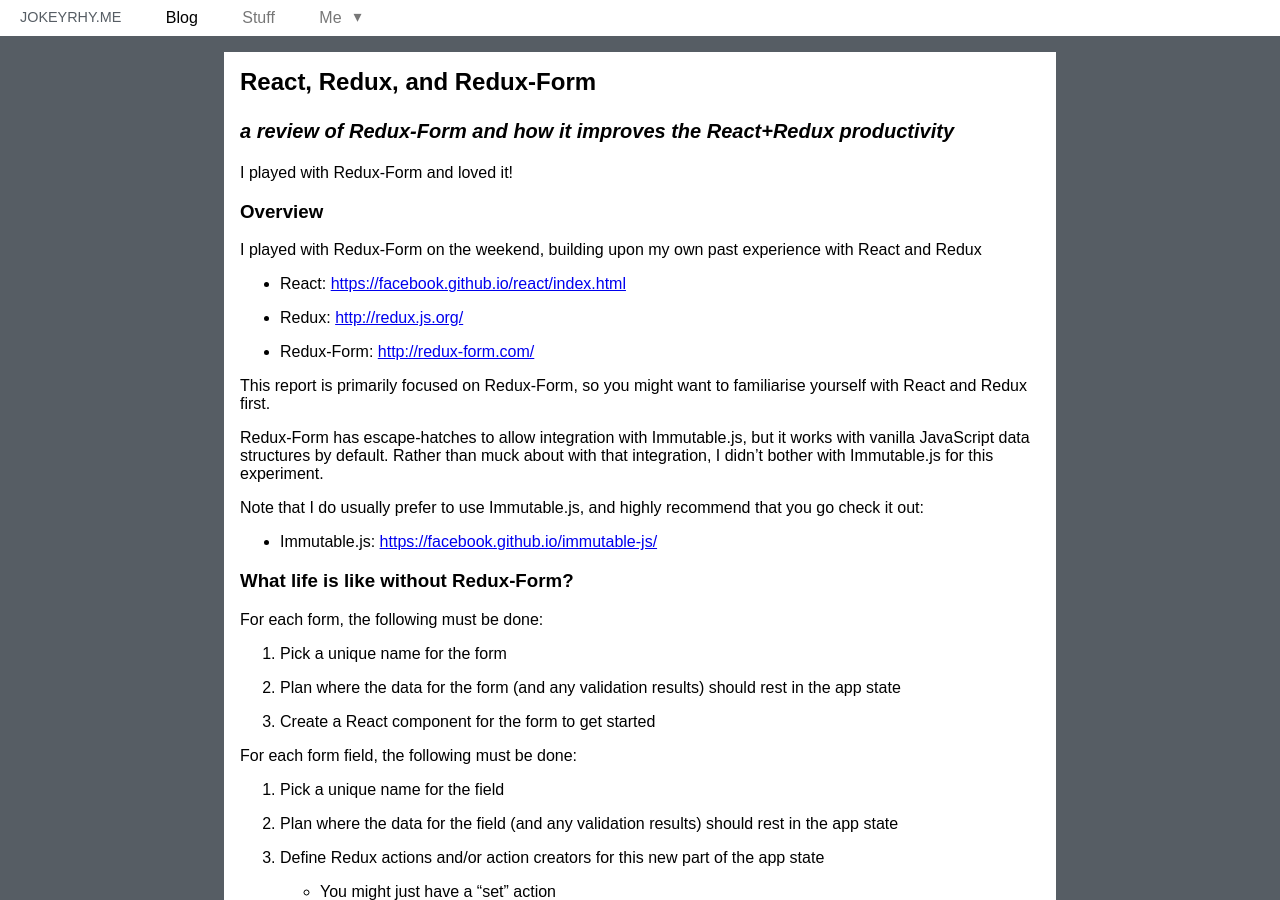
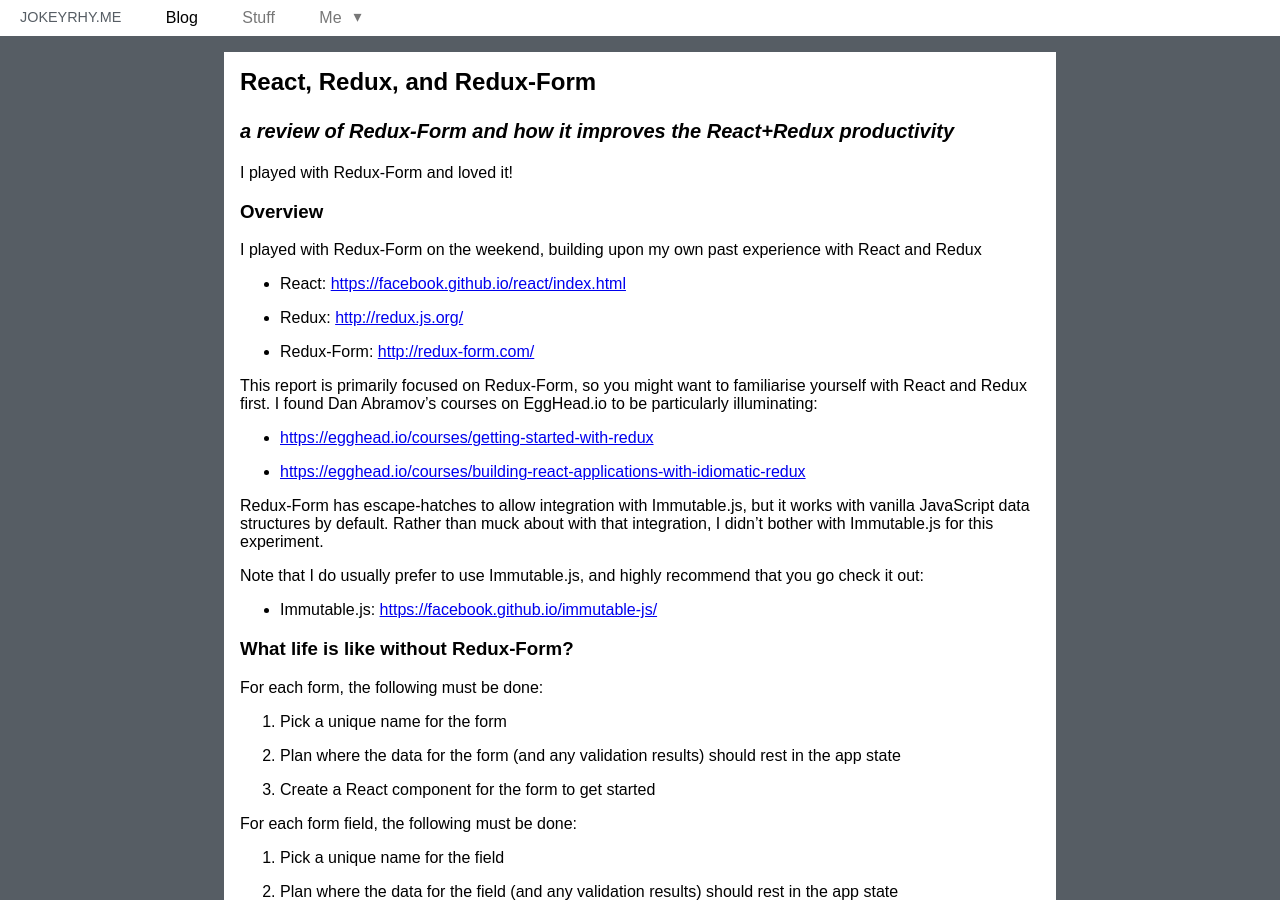
Before and after one commit to jokeyrhyme/jokeyrhyme.github.com, a Jekyll site: the page built from _posts/2016-06-27-react-redux-redux-form.md, in a window 1280 px wide and 900 px high. Built offline with Jekyll 4.4.1, drawn with Linux system fonts in a browser that asks for light colours.

Commit message:
post: 2016-06-27: add react and redux course links

```diff
--- a/_posts/2016-06-27-react-redux-redux-form.md
+++ b/_posts/2016-06-27-react-redux-redux-form.md
@@ -23,7 +23,11 @@
 
 - Redux-Form: [http://redux-form.com/](http://redux-form.com/)
 
-This report is primarily focused on Redux-Form, so you might want to familiarise yourself with React and Redux first.
+This report is primarily focused on Redux-Form, so you might want to familiarise yourself with React and Redux first. I found Dan Abramov's courses on EggHead.io to be particularly illuminating:
+
+- [https://egghead.io/courses/getting-started-with-redux](https://egghead.io/courses/getting-started-with-redux)
+
+- [https://egghead.io/courses/building-react-applications-with-idiomatic-redux](https://egghead.io/courses/building-react-applications-with-idiomatic-redux)
 
 Redux-Form has escape-hatches to allow integration with Immutable.js, but it works with vanilla JavaScript data structures by default. Rather than muck about with that integration, I didn’t bother with Immutable.js for this experiment.
 
```
